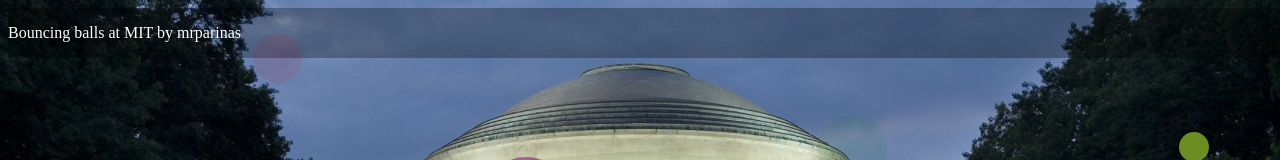
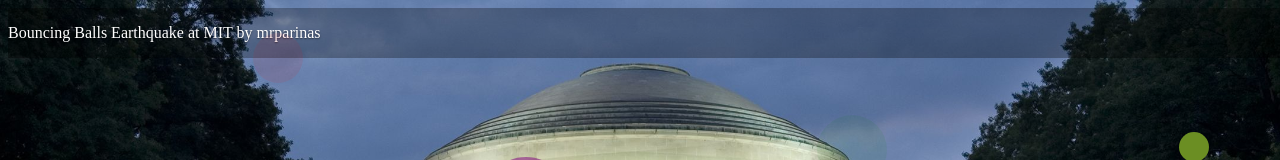
Before and after one commit to MRParinas/Balls, a plain HTML site: page index.html in a window 1280 px wide. Shown: the top 160 px of the page. Drawn offline with Linux system fonts and the light colour scheme.

Commit message:
Update index.html

```diff
--- a/index.html
+++ b/index.html
@@ -5,7 +5,7 @@
   <link rel="stylesheet" href="./balls.css">
 </head>
 <body>
-  <p>Bouncing balls at MIT by mrparinas</p>
+  <p>Bouncing Balls Earthquake at MIT by mrparinas</p>
   <!-- YOUR CODE STARTS HERE -->
   <div id="ball1" class="ball"></div>
   <div id="ball2" class="ball"></div>
```
